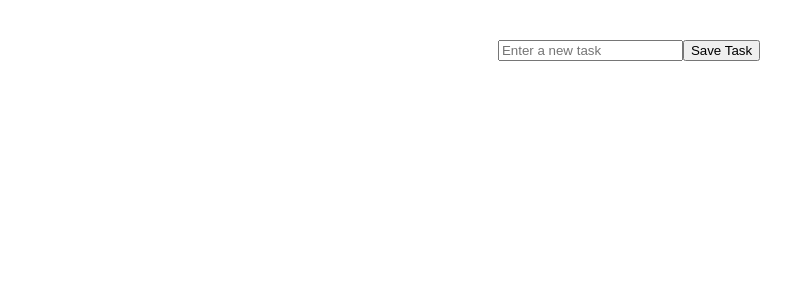
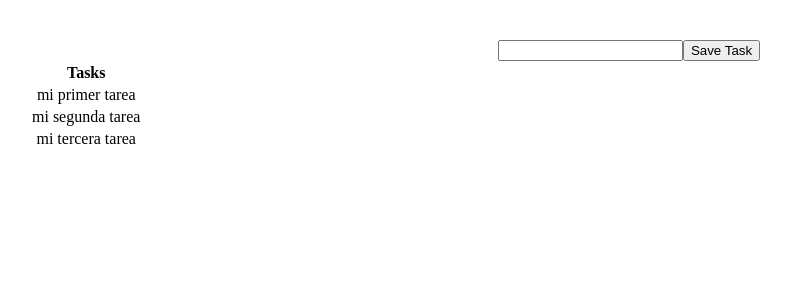
Before and after one commit to plagaz/react-taskapp-localstorage, a React (Vite) app: page / in a window 1280 px wide. Shown: the top 300 px of the page, without its empty margins (11-802 px from the left). Built offline with nearby package versions, Linux system fonts and the light colour scheme.

Commit message:
Listar Tareas

```diff
--- a/src/App.jsx
+++ b/src/App.jsx
@@ -1,9 +1,37 @@
+import { useState } from "react";
 import "./App.css";
 import { TaskCreator } from "./components/TaskCreator";
+
 function App() {
+  const [tasksItems, setTasksItems] = useState([
+    { name: "mi primer tarea", done: false },
+    { name: "mi segunda tarea", done: false },
+    { name: "mi tercera tarea", done: false },
+  ]);
+
+  function createNewTask(taskName) {
+    console.log(taskName);
+    if (!tasksItems.find((task) => task.name === taskName)) {
+      setTasksItems([...tasksItems, { name: taskName, done: false }]);
+    }
+  }
   return (
-    <div className="App">
-      <TaskCreator />
+    <div>
+      <TaskCreator createNewTask={createNewTask} />
+      <table>
+        <thead>
+          <tr>
+            <th>Tasks</th>
+          </tr>
+        </thead>
+        <tbody>
+          {tasksItems.map((task) => (
+            <tr key={task.name}>
+              <td>{task.name}</td>
+            </tr>
+          ))}
+        </tbody>
+      </table>
     </div>
   );
 }
--- a/src/components/TaskCreator.jsx
+++ b/src/components/TaskCreator.jsx
@@ -1,9 +1,11 @@
 import { useState } from "react";
-export const TaskCreator = () => {
-  const [newTaskName, setNewTaskName] = useState();
+
+export const TaskCreator = ({createNewTask}) => {
+  const [newTaskName, setNewTaskName] = useState(" ");
 
   const handleSubit = (e) => {
     e.preventDefault();
+    createNewTask(newTaskName)
     localStorage.setItem("tasks", newTaskName);
     setNewTaskName("");
   };
```
